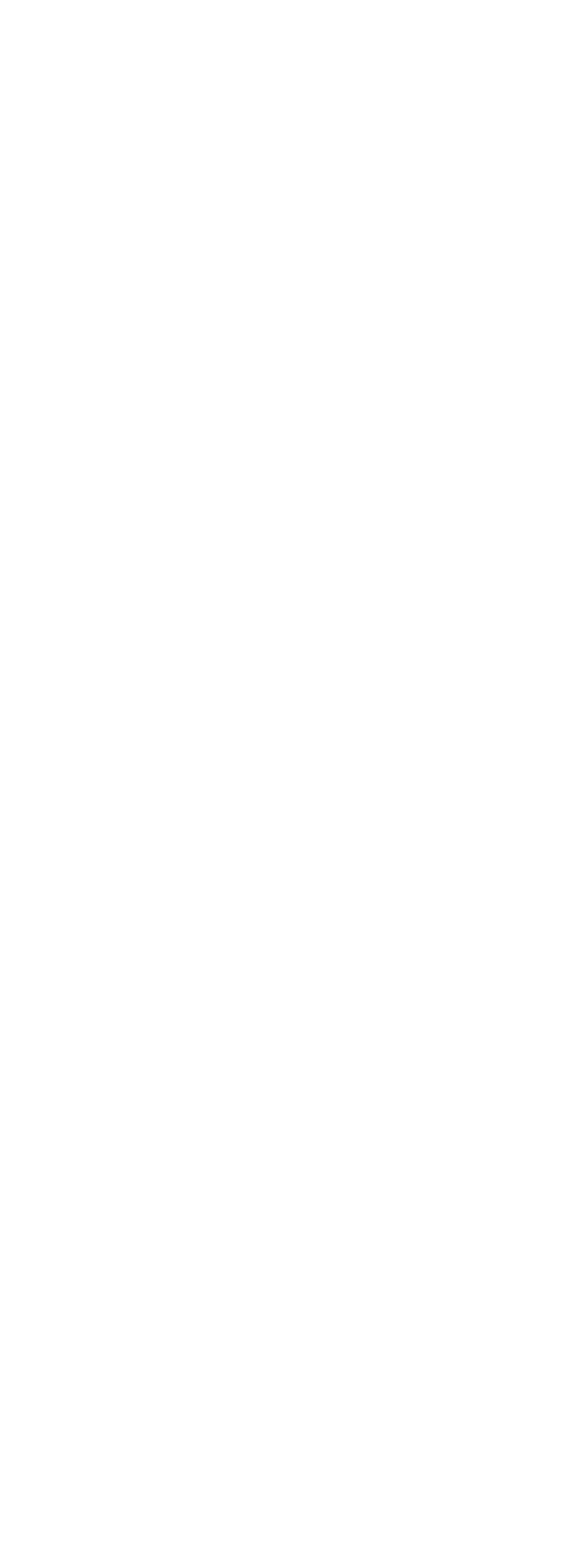
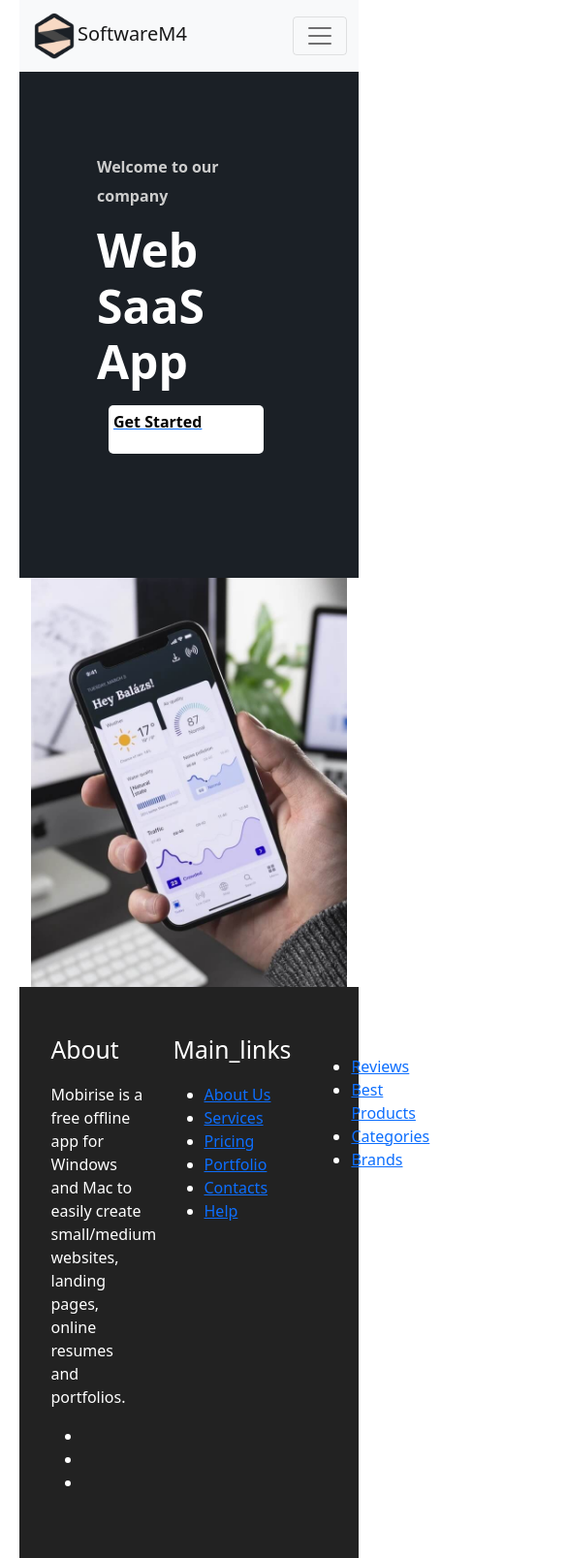
Before and after one commit to projetosDS/Projeto-Web-Design, a plain HTML site: page index.html in a window 390 px wide. Shown: the top 1607 px of the page at 97% size, 585 px wide, since content can reach past the window. Before the commit the page ends 844 px from the top, so only its background shows below. Drawn offline with nearby package versions, Linux system fonts and the light colour scheme.

Commit message:
Comite 01-ian

```diff
--- a/css/style.css
+++ b/css/style.css
@@ -2,3 +2,86 @@
     margin: 0px;
     padding: 0px;
 }
+
+body{
+    padding:0px 20px;
+}
+
+#nav {
+    background-color: #efefef;
+}
+
+.navbar-brand .logo {
+    height: 3rem
+}
+
+
+
+footer {
+   background-color:rgb(34, 34, 34);
+   color: #fff;
+}
+
+.footer_info {
+   width: 90%;
+   margin: 0 auto;
+   display: flex;
+   padding: 50px 0;
+}
+
+.footer_info .footer_width {
+   padding: 0 15px;
+}
+
+.footer_info h2 {
+   margin-bottom: 20px;
+}
+
+.about , .get_in_touch {
+   width: 40%;
+}
+
+.main_links {
+   width: 20%;
+}
+
+.sec-1{
+    grid-template-columns: auto;
+    display: flex;
+    padding: 5rem;
+    padding-bottom: 8rem;
+    background-color: #1b2026;
+}
+
+.container{
+    position: relative;
+    word-wrap: break-word;
+}
+
+#tx1{
+    font-size: 1rem;
+    color: #cdcdcd;
+}
+
+#tx2{
+    padding-top: 3px;
+    font-weight: bold;
+    font-size: 3rem;
+    color: #fff;
+}
+
+.button {
+    background-color: #fff;
+    width: 10rem;
+    padding: 5px 5px 5px 5px;
+    border-radius: 5px;
+}
+
+a .text-black {
+    justify-content: center;
+    text-decoration: none;
+}
+
+#text-0{
+    padding: 0px;
+}
--- a/index.html
+++ b/index.html
@@ -5,19 +5,84 @@
   <!-- Required meta tags -->
   <meta charset="utf-8">
   <meta name="viewport" content="width=device-width, initial-scale=1">
-  <link rel="stylesheet" href="css/style.css">
-
   <!-- Bootstrap CSS -->
   <link href="https://cdn.jsdelivr.net/npm/bootstrap@5.1.3/dist/css/bootstrap.min.css" rel="stylesheet"
     integrity="sha384-1BmE4kWBq78iYhFldvKuhfTAU6auU8tT94WrHftjDbrCEXSU1oBoqyl2QvZ6jIW3" crossorigin="anonymous">
-
+  <link rel="stylesheet" href="css/style.css">
   <title>Projeto Web Design</title>
 </head>
 
 <body>
+  <section id="menu">
+    <nav class="navbar navbar-expand-lg navbar-light bg-light" id="nav">
+      <div class="container-fluid">
+        <a class="navbar-brand" href="#">
+          <img src="img/logo (2).png" class="nav-brand logo">SoftwareM4
+        </a>
+        <button class="navbar-toggler" type="button" data-bs-toggle="collapse" data-bs-target="#navbarNavDropdown"
+          aria-controls="navbarNavDropdown" aria-expanded="false" aria-label="Toggle navigation">
+          <span class="navbar-toggler-icon"></span>
+        </button>
+        <div class="collapse navbar-collapse" id="navbarNavDropdown">
+          <ul class="navbar-nav">
+            <li class="nav-item">
+              <a class="nav-link active" aria-current="page" href="#">Home</a>
+            </li>
+            <li class="nav-item">
+              <a class="nav-link" href="#">About</a>
+            </li>
+            <li class="nav-item">
+              <a class="nav-link" href="#">Services</a>
+            </li>
+            <li class="nav-item">
+              <a class="nav-link" href="#">Contact</a>
+            </li>
+          </ul>
+        </div>
+      </div>
+    </nav>
 
-  <!-- Optional JavaScript; choose one of the two! -->
-
+    <!-- Option 1: Bootstrap Bundle with Popper -->
+    <script src="https://cdn.jsdelivr.net/npm/bootstrap@5.1.3/dist/js/bootstrap.bundle.min.js"
+      integrity="sha384-ka7Sk0Gln4gmtz2MlQnikT1wXgYsOg+OMhuP+IlRH9sENBO0LRn5q+8nbTov4+1p"
+      crossorigin="anonymous"></script>
+  </section>
+  <section class="sec-1">
+    <div class="container">
+      <div class="row">
+        <div class="col-lg-6 col-12 aling-left" id="text-0">
+          <h2 class="mbr-section-subtitle mbr-white mbr-fonts-style mb-3 display-7">
+            <strong id="tx1">
+              Welcome to our company
+            </strong>
+          </h2>
+          <h1 class="mbr-section-title mbr-white mbr-fonts-style mb-3 display-1">
+            <strong id="tx2">
+              Web SaaS App
+            </strong>
+          </h1>
+        </div>
+        <div class="col-lg-6 col-12 aling-right m-auto">
+          <div class="button">
+            <p class="mbr-text mbr-semiboald mbr-fonts-style display-7" id="text-button">
+              <a href="#">
+                <strong class="text-black">
+                  Get Started
+                </strong>
+              </a>
+            </p>
+          </div>
+        </div>
+      </div>
+    </div>
+  </section>
+  <section class="sec-2">
+    <div class="container">
+      <div class="row">
+        <img src="img/img001.jpg" alt="Homem segurando celular">
+      </div>
+    </div>
+  </section>
   <!-- Option 1: Bootstrap Bundle with Popper -->
   <script src="https://cdn.jsdelivr.net/npm/bootstrap@5.1.3/dist/js/bootstrap.bundle.min.js"
     integrity="sha384-ka7Sk0Gln4gmtz2MlQnikT1wXgYsOg+OMhuP+IlRH9sENBO0LRn5q+8nbTov4+1p"
@@ -25,4 +90,58 @@
 
 </body>
 
+<footer>
+  <div class="footer_info">
+    <div class="footer_width about">
+      <h2>About</h2>
+      <p>
+        Mobirise is a free offline app for Windows and Mac to easily create small/medium websites, landing pages, online
+        resumes and portfolios.
+      </p>
+      <div class="social-media">
+        <ul>
+          <li><a href="#"><i class="fab fa-facebook-f"></i></a></li>
+          <li><a href="#"><i class="fab fa-instagram"></i></a></li>
+          <li><a href="#"><i class="fab fa-twitter-square"></i></a></li>
+        </ul>
+      </div>
+    </div>
+    <div class="footer_width link">
+      <h2>Main_links</h2>
+      <ul>
+        <li> <a href="#">About Us</a></li>
+        <li> <a href="#">Services</a></li>
+        <li> <a href="#">Pricing</a></li>
+        <li> <a href="#">Portfolio</a></li>
+        <li> <a href="#">Contacts</a></li>
+        <li> <a href="#">Help</a></li>
+      </ul>
+
+    </div>
+    <div class="footer_width link">
+      <h2></h2>
+      <ul>
+        <li> <a href="#">Reviews</a></li>
+        <li> <a href="#">Best Products</a></li>
+        <li> <a href="#">Categories</a></li>
+        <li> <a href="#">Brands</a></li>
+      </ul>
+
+    </div>
+    <div class="footer_width contact"></div>
+    <h2>Get_In_Touch</h2>
+    <ul>
+      <li>
+        <h6>New Address</h6>
+        <p>14/A, New Home Town, Nyc</p>
+      </li>
+      <li>
+        <h6>Head Quatar</h6>
+        <p>71, Qlex Tower, Onthon, UK</p>
+      </li>
+    </ul>
+  </div>
+  </div>
+</footer>
+
 </html>
```
Also changed, not shown: img/img001.jpg (added), img/logo (2).png (added).
